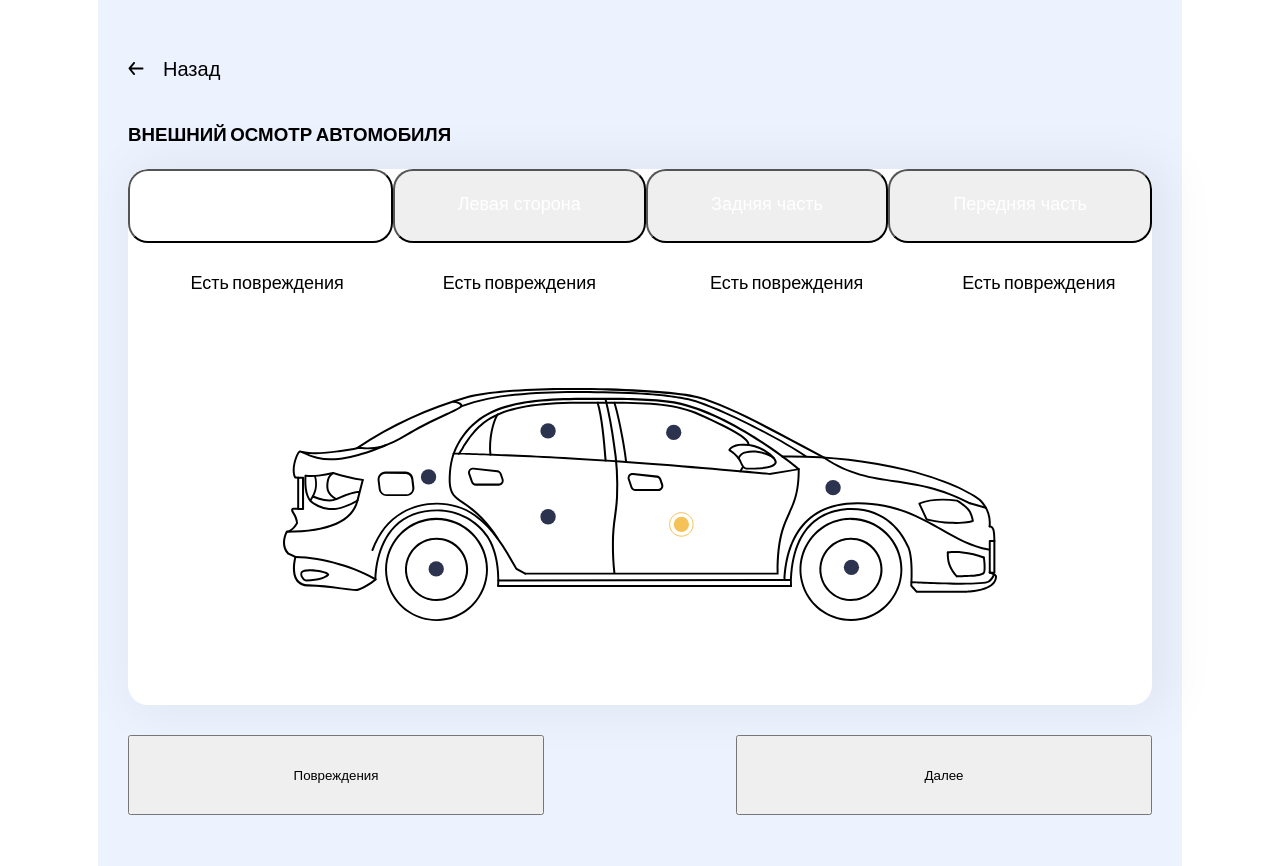
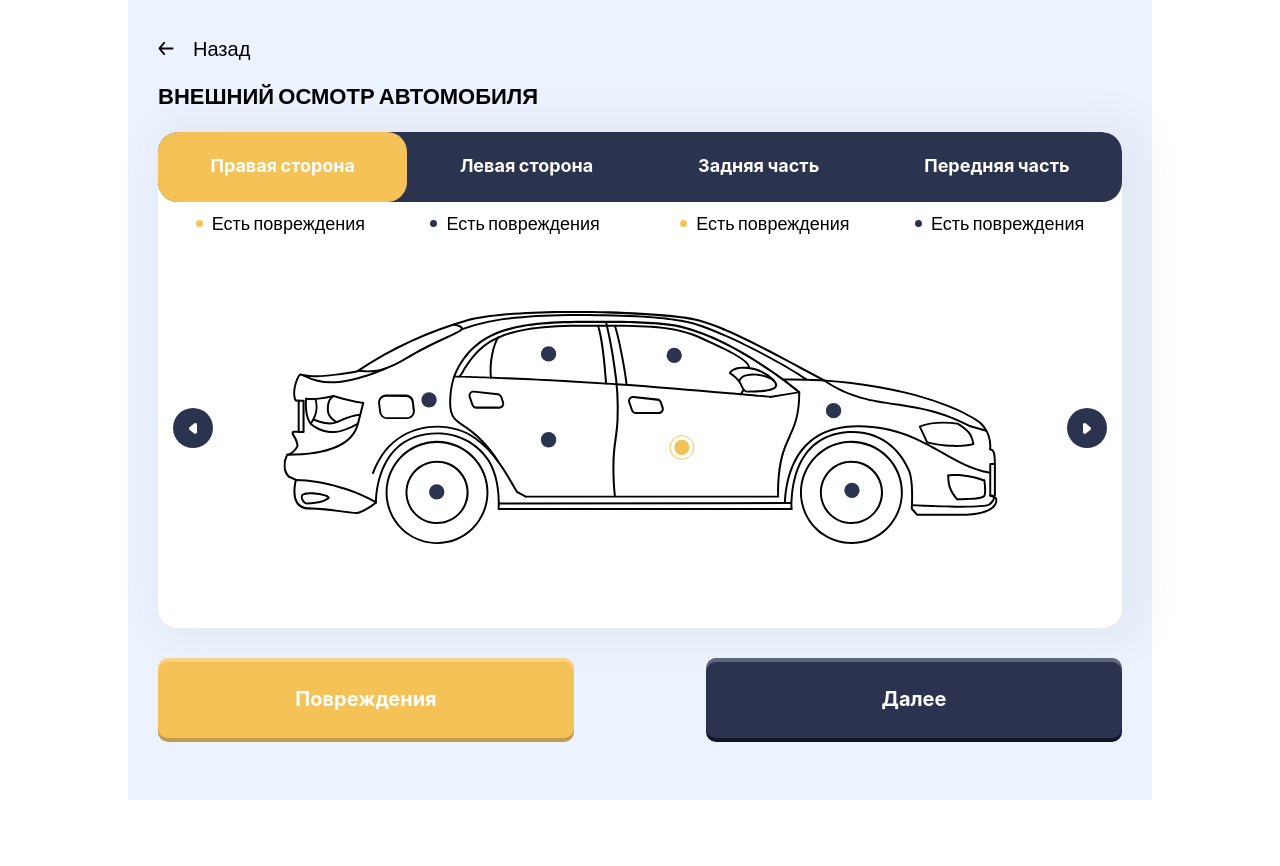
Before and after one commit to za9aryan/taxiVoshod, a React (Create React App) app: page /damage in a window 1280 px wide. After the commit the page ends 800 px from the top, so only its background shows below. Built offline with nearby package versions, Linux system fonts and the light colour scheme.

Commit message:
index changed

```diff
--- a/src/index.css
+++ b/src/index.css
@@ -12,3 +12,102 @@ code {
   font-family: source-code-pro, Menlo, Monaco, Consolas, 'Courier New',
     monospace;
 }
+
+
+:root {
+  /* White Design Start */
+
+  --Primary: #F5C257;
+  --PrimaryShadow: 0px 4px 0px #BF9C51, inset 0px 4px 0px rgba(255, 255, 255, 0.25);
+  --PrimaryTap: #DF9700;
+  --PrimaryTapShadow: 0px 4px 0px #B97D00, inset 0px 4px 0px rgba(255, 255, 255, 0.25);
+
+  --Second: #2B334F;
+  --SecondShadow: 0px 4px 0px #131724, inset 0px 4px 0px rgba(255, 255, 255, 0.25);
+  --SecondTap: #161C32;
+  --SecondTapShadow: 0px 4px 0px #131724, inset 0px 4px 0px rgba(255, 255, 255, 0.25);
+
+  --NoActive: rgba(57, 69, 111, 0.3);
+
+  /* White Design End */
+
+  /*  Dark Design Start */
+
+  --Basic: rgba(48, 59, 88, 0.45);
+
+  /*  Dark Design End */
+
+}
+
+
+* {
+  margin: 0;
+  padding: 0;
+  box-sizing: border-box;
+}
+
+html {
+  font-family: 'Lato', -apple-system, BlinkMacSystemFont, 'Segoe UI', 'Roboto', 'Oxygen',
+  'Ubuntu', 'Cantarell', 'Fira Sans', 'Droid Sans', 'Helvetica Neue', sans-serif;
+  font-weight: 400;
+}
+
+button {
+  display: flex;
+  align-items: center;
+  justify-content: center;
+  border-radius: 10px;
+  font-family: 'Lato', -apple-system, BlinkMacSystemFont, 'Segoe UI', 'Roboto', 'Oxygen',
+  'Ubuntu', 'Cantarell', 'Fira Sans', 'Droid Sans', 'Helvetica Neue', sans-serif;
+  font-weight: 700;
+  font-style: normal;
+  font-size: 20px;
+  line-height: 24px;
+  color: #FFF;
+  background-color: transparent;
+  cursor: pointer;
+  padding: 10px 40px;
+  border: none;
+  outline: none;
+  transition: .3s linear;
+  -webkit-tap-highlight-color: rgba(0,0,0,0);
+}
+
+button.primary {
+  background-color: var(--Primary);
+  box-shadow: var(--PrimaryShadow);
+}
+
+button.primary:hover, button.primary:active {
+  background-color: var(--PrimaryTap);
+  box-shadow: var(--PrimaryTapShadow);
+}
+
+button.second {
+  background-color: var(--Second);
+  box-shadow: var(--SecondShadow);
+}
+
+button.second:hover, button.second:active {
+  background-color: var(--SecondTap);
+  box-shadow: var(--SecondTapShadow);
+}
+
+button.disable {
+  color: rgba(255, 255, 255, 0.3);
+  background-color: var(--NoActive);
+}
+
+.bg-primary {
+  background-color: var(--Primary)
+}
+
+.bg-second {
+  background-color: var(--Second);
+}
+
+h1, h2, h3, h4, h5, h6 {
+  font-size: 22px;
+  font-weight: 700;
+  line-height: 26px;
+}
```
